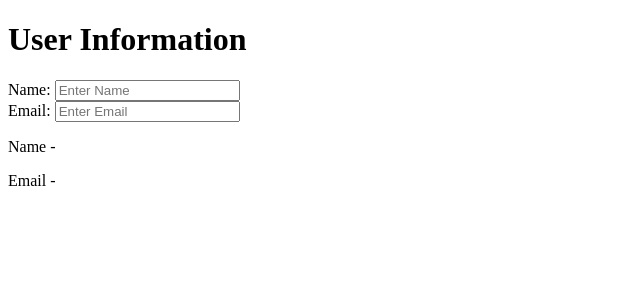
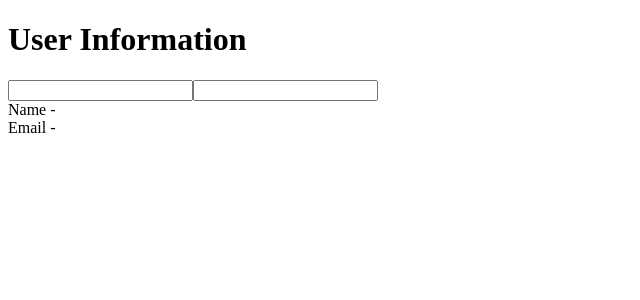
Before and after one commit to acciojob/user-info-redux-madhukayal88-glitch, a React (Create React App) app: page / in a window 1280 px wide. Shown: the top 300 px of the page, without its empty margins (0-640 px from the left). Built offline with nearby package versions, Linux system fonts and the light colour scheme; the HTML template or start-up script is replaced by a standard one.

Commit message:
Fresh setup for User Info Redux

```diff
--- a/src/App.js
+++ b/src/App.js
@@ -10,31 +10,19 @@ function App() {
   return (
     <div>
       <h1>User Information</h1>
-      <form onSubmit={(e) => e.preventDefault()}>
-        <div>
-          <label htmlFor="name">Name: </label>
       <input
-            id="name"
         type="text"
         value={name}
         onChange={(e) => dispatch(updateName(e.target.value))}
-            placeholder="Enter Name"
       />
-        </div>
-        <div>
-          <label htmlFor="email">Email: </label>
       <input
-            id="email"
         type="email"
         value={email}
         onChange={(e) => dispatch(updateEmail(e.target.value))}
-            placeholder="Enter Email"
       />
-        </div>
-      </form>
       <div className="output">
-        <p>Name - {name}</p>
-        <p>Email - {email}</p>
+        <div>Name - {name}</div>
+        <div>Email - {email}</div>
       </div>
     </div>
   );
```
Lines whose indentation alone changed are shown as unchanged.
